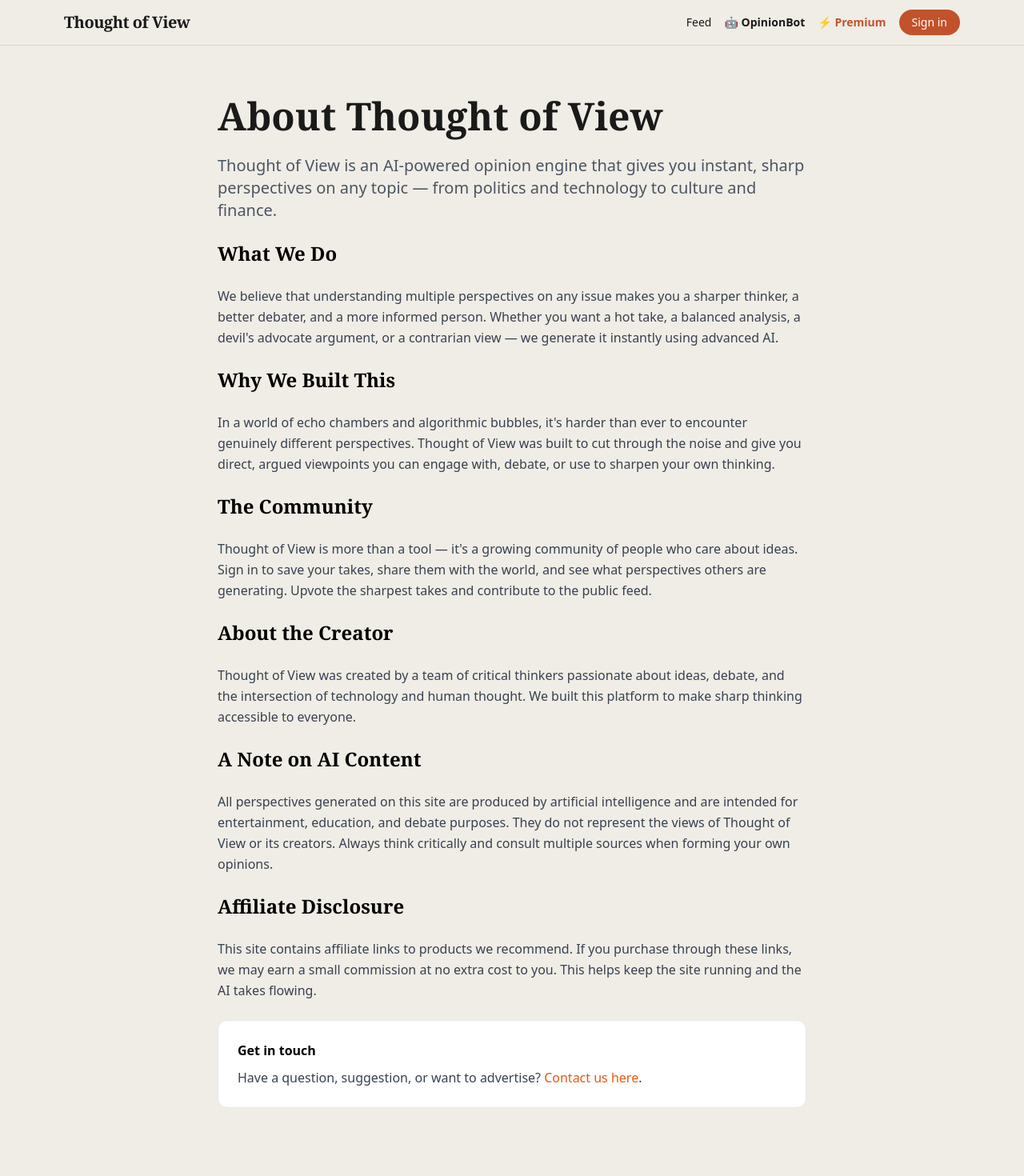
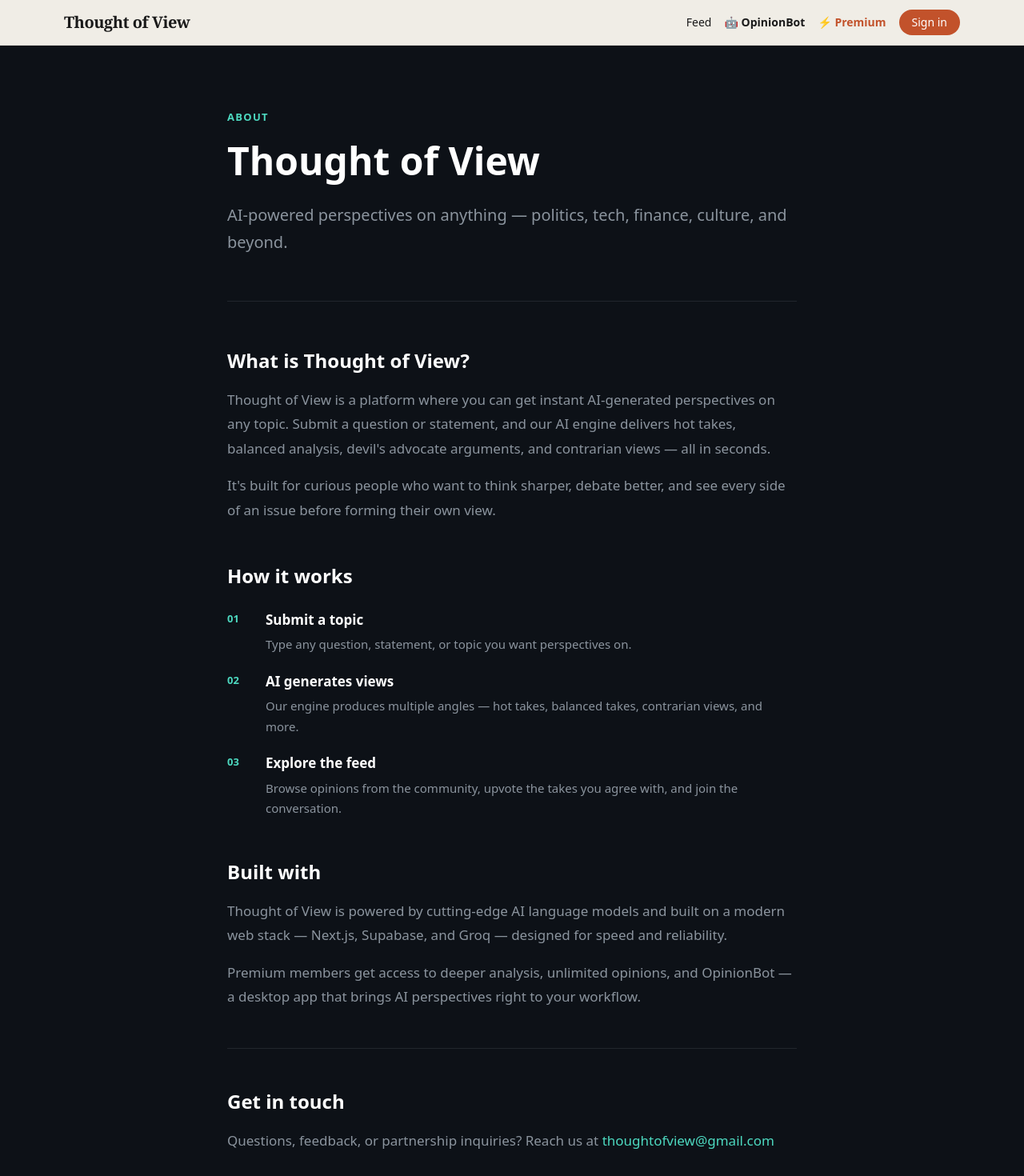
Before and after one commit to DrMetal1776/thoughtofview, a Next.js app: page /about in a window 1280 px wide. Shown: the top 1470 px of the page at 80% size. Before the commit the page ends 1449 px from the top, so only its background shows below. Built offline with nearby package versions, Linux system fonts and the light colour scheme; no server answers.

Commit message:
Refactor AboutPage layout and add metadata

```diff
--- a/app/about/page.tsx
+++ b/app/about/page.tsx
@@ -1,40 +1,88 @@
+import type { Metadata } from 'next'
+
+export const metadata: Metadata = {
+  title: 'About',
+  description: 'Learn about Thought of View — the AI-powered opinion platform built for sharp thinkers.',
+}
+
 export default function AboutPage() {
   return (
-    <div className="max-w-3xl mx-auto px-4 py-16">
-      <h1 className="font-serif text-5xl font-bold mb-6">About Thought of View</h1>
-      <div className="prose prose-lg space-y-6 text-gray-700 leading-relaxed">
-        <p className="text-xl text-gray-600">
-          Thought of View is an AI-powered opinion engine that gives you instant, sharp perspectives on any topic — from politics and technology to culture and finance.
-        </p>
-        <h2 className="font-serif text-2xl font-bold text-black mt-8">What We Do</h2>
-        <p>
-          We believe that understanding multiple perspectives on any issue makes you a sharper thinker, a better debater, and a more informed person. Whether you want a hot take, a balanced analysis, a devil's advocate argument, or a contrarian view — we generate it instantly using advanced AI.
-        </p>
-        <h2 className="font-serif text-2xl font-bold text-black mt-8">Why We Built This</h2>
-        <p>
-          In a world of echo chambers and algorithmic bubbles, it's harder than ever to encounter genuinely different perspectives. Thought of View was built to cut through the noise and give you direct, argued viewpoints you can engage with, debate, or use to sharpen your own thinking.
-        </p>
-        <h2 className="font-serif text-2xl font-bold text-black mt-8">The Community</h2>
-        <p>
-          Thought of View is more than a tool — it's a growing community of people who care about ideas. Sign in to save your takes, share them with the world, and see what perspectives others are generating. Upvote the sharpest takes and contribute to the public feed.
-        </p>
-        <h2 className="font-serif text-2xl font-bold text-black mt-8">About the Creator</h2>
-        <p>
-          Thought of View was created by a team of critical thinkers passionate about ideas, debate, and the intersection of technology and human thought. We built this platform to make sharp thinking accessible to everyone.
-        </p>
-        <h2 className="font-serif text-2xl font-bold text-black mt-8">A Note on AI Content</h2>
-        <p>
-          All perspectives generated on this site are produced by artificial intelligence and are intended for entertainment, education, and debate purposes. They do not represent the views of Thought of View or its creators. Always think critically and consult multiple sources when forming your own opinions.
-        </p>
-        <h2 className="font-serif text-2xl font-bold text-black mt-8">Affiliate Disclosure</h2>
-        <p>
-          This site contains affiliate links to products we recommend. If you purchase through these links, we may earn a small commission at no extra cost to you. This helps keep the site running and the AI takes flowing.
-        </p>
-        <div className="mt-10 p-6 bg-white rounded-xl border border-gray-200">
-          <p className="font-semibold text-black mb-2">Get in touch</p>
-          <p>Have a question, suggestion, or want to advertise? <a href="/contact" className="text-orange-600 hover:underline">Contact us here</a>.</p>
+    <main style={{ minHeight: '100vh', backgroundColor: '#0d1117', color: '#e6edf3', fontFamily: 'system-ui, sans-serif' }}>
+      <div style={{ maxWidth: '760px', margin: '0 auto', padding: '80px 24px' }}>
+
+        {/* Header */}
+        <div style={{ marginBottom: '56px' }}>
+          <p style={{ color: '#4dd9c0', fontSize: '13px', fontWeight: 600, letterSpacing: '0.1em', textTransform: 'uppercase', marginBottom: '16px' }}>
+            About
+          </p>
+          <h1 style={{ fontSize: '48px', fontWeight: 700, lineHeight: 1.15, margin: '0 0 24px', color: '#ffffff' }}>
+            Thought of View
+          </h1>
+          <p style={{ fontSize: '20px', color: '#8b949e', lineHeight: 1.7, margin: 0 }}>
+            AI-powered perspectives on anything — politics, tech, finance, culture, and beyond.
+          </p>
         </div>
+
+        {/* Divider */}
+        <div style={{ height: '1px', backgroundColor: '#21262d', marginBottom: '56px' }} />
+
+        {/* What is it */}
+        <section style={{ marginBottom: '48px' }}>
+          <h2 style={{ fontSize: '24px', fontWeight: 600, color: '#ffffff', marginBottom: '16px' }}>What is Thought of View?</h2>
+          <p style={{ fontSize: '17px', color: '#8b949e', lineHeight: 1.8, margin: '0 0 16px' }}>
+            Thought of View is a platform where you can get instant AI-generated perspectives on any topic. Submit a question or statement, and our AI engine delivers hot takes, balanced analysis, devil's advocate arguments, and contrarian views — all in seconds.
+          </p>
+          <p style={{ fontSize: '17px', color: '#8b949e', lineHeight: 1.8, margin: 0 }}>
+            It's built for curious people who want to think sharper, debate better, and see every side of an issue before forming their own view.
+          </p>
+        </section>
+
+        {/* How it works */}
+        <section style={{ marginBottom: '48px' }}>
+          <h2 style={{ fontSize: '24px', fontWeight: 600, color: '#ffffff', marginBottom: '24px' }}>How it works</h2>
+          <div style={{ display: 'flex', flexDirection: 'column', gap: '20px' }}>
+            {[
+              { step: '01', title: 'Submit a topic', desc: 'Type any question, statement, or topic you want perspectives on.' },
+              { step: '02', title: 'AI generates views', desc: 'Our engine produces multiple angles — hot takes, balanced takes, contrarian views, and more.' },
+              { step: '03', title: 'Explore the feed', desc: 'Browse opinions from the community, upvote the takes you agree with, and join the conversation.' },
+            ].map(({ step, title, desc }) => (
+              <div key={step} style={{ display: 'flex', gap: '20px', alignItems: 'flex-start' }}>
+                <span style={{ color: '#4dd9c0', fontWeight: 700, fontSize: '13px', minWidth: '28px', paddingTop: '2px' }}>{step}</span>
+                <div>
+                  <p style={{ color: '#ffffff', fontWeight: 600, fontSize: '17px', margin: '0 0 6px' }}>{title}</p>
+                  <p style={{ color: '#8b949e', fontSize: '15px', lineHeight: 1.7, margin: 0 }}>{desc}</p>
+                </div>
+              </div>
+            ))}
+          </div>
+        </section>
+
+        {/* Tech stack / built with */}
+        <section style={{ marginBottom: '48px' }}>
+          <h2 style={{ fontSize: '24px', fontWeight: 600, color: '#ffffff', marginBottom: '16px' }}>Built with</h2>
+          <p style={{ fontSize: '17px', color: '#8b949e', lineHeight: 1.8, margin: '0 0 16px' }}>
+            Thought of View is powered by cutting-edge AI language models and built on a modern web stack — Next.js, Supabase, and Groq — designed for speed and reliability.
+          </p>
+          <p style={{ fontSize: '17px', color: '#8b949e', lineHeight: 1.8, margin: 0 }}>
+            Premium members get access to deeper analysis, unlimited opinions, and OpinionBot — a desktop app that brings AI perspectives right to your workflow.
+          </p>
+        </section>
+
+        {/* Divider */}
+        <div style={{ height: '1px', backgroundColor: '#21262d', marginBottom: '48px' }} />
+
+        {/* Contact */}
+        <section>
+          <h2 style={{ fontSize: '24px', fontWeight: 600, color: '#ffffff', marginBottom: '16px' }}>Get in touch</h2>
+          <p style={{ fontSize: '17px', color: '#8b949e', lineHeight: 1.8, margin: 0 }}>
+            Questions, feedback, or partnership inquiries? Reach us at{' '}
+            <a href="mailto:thoughtofview@gmail.com" style={{ color: '#4dd9c0', textDecoration: 'none' }}>
+              thoughtofview@gmail.com
+            </a>
+          </p>
+        </section>
+
       </div>
-    </div>
+    </main>
   )
 }
```
